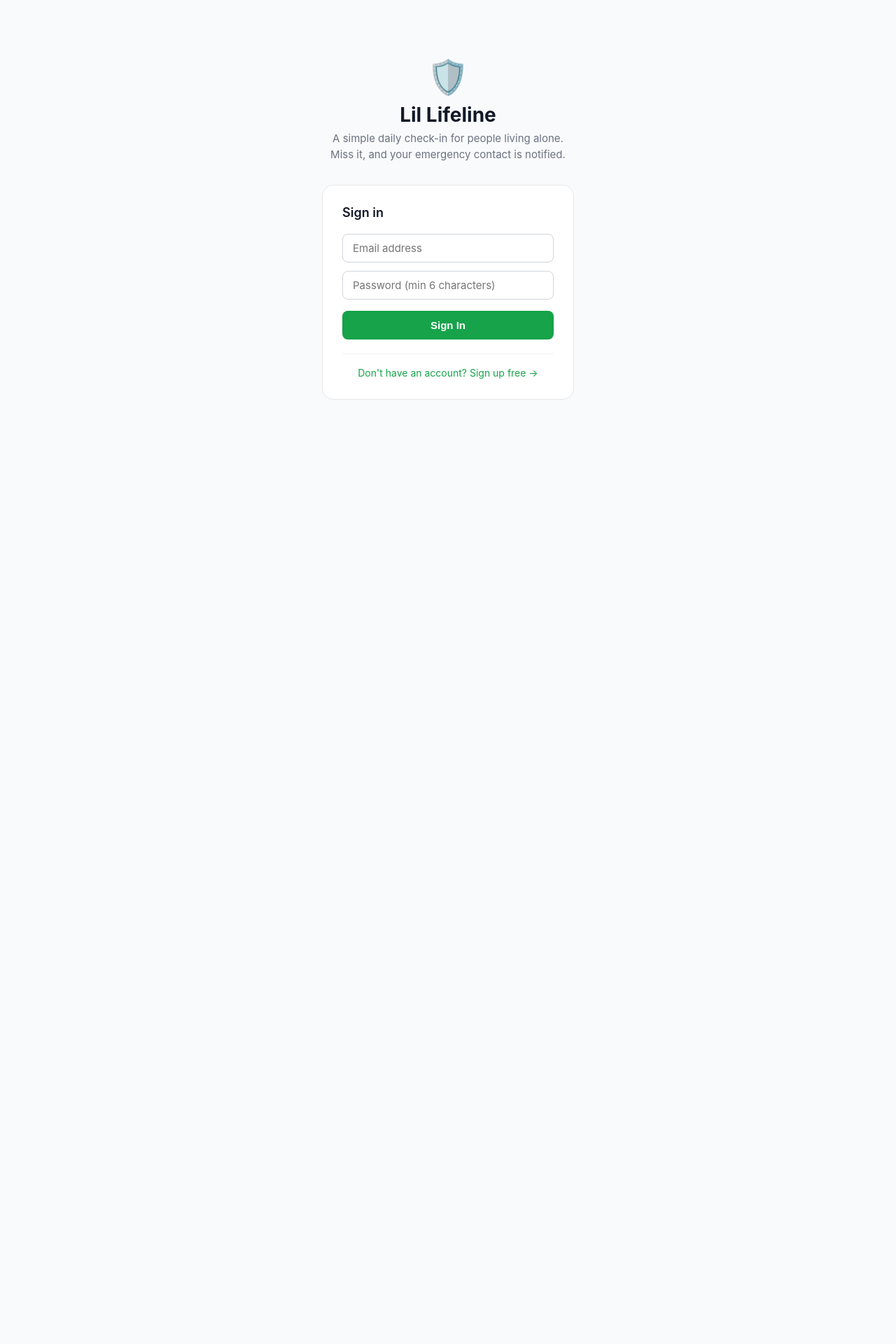
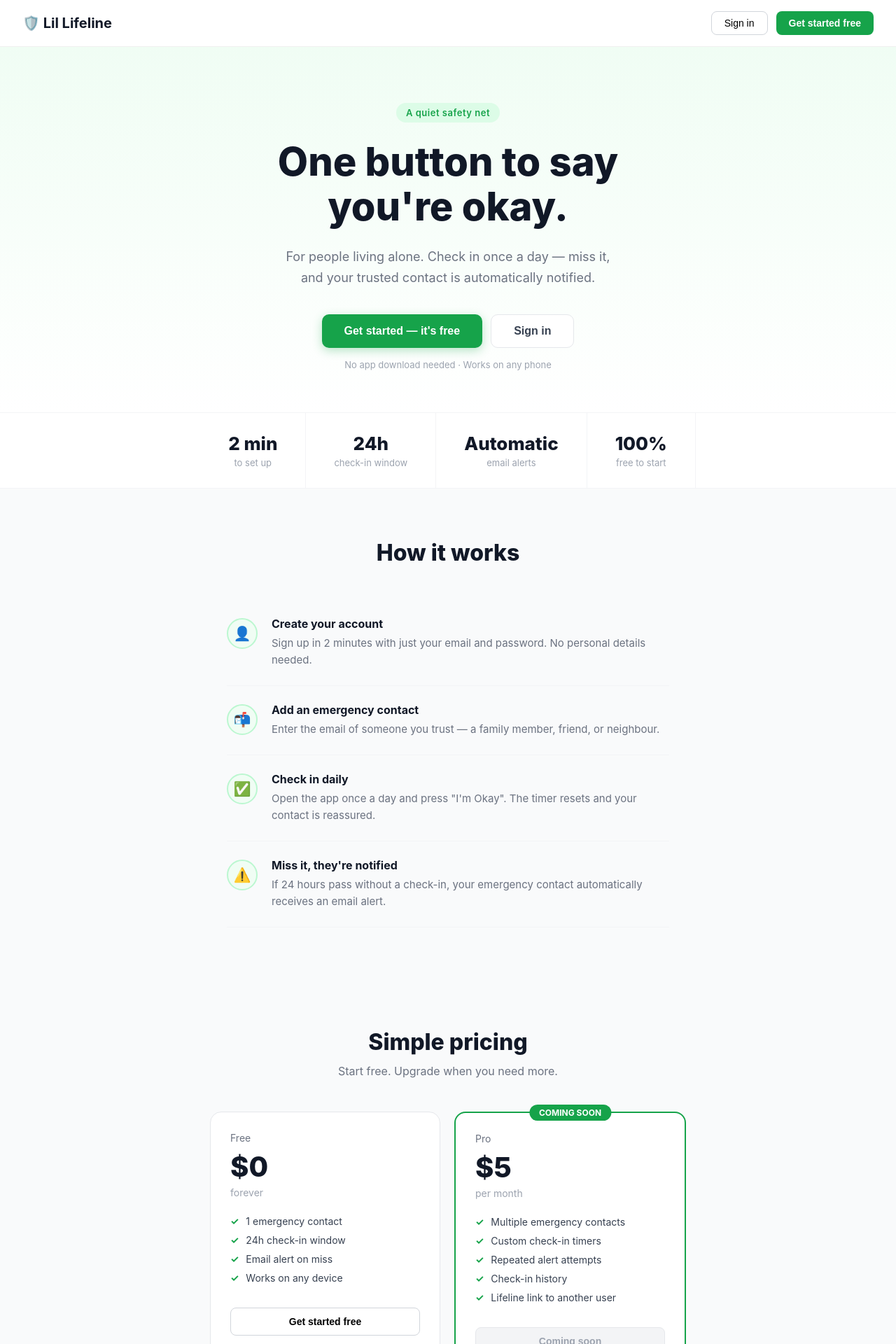
Before and after one commit to Schizophrenicheimerdinger/Lil-Lifeline, a Next.js app: page / in a window 1280 px wide. Shown: the top 1920 px of the page at 70% size. Before the commit the page ends 880 px from the top, so only its background shows below. Built offline with nearby package versions, Linux system fonts and the light colour scheme; no server answers.

Commit message:
Add landing page

```diff
--- a/app/page.tsx
+++ b/app/page.tsx
@@ -5,16 +5,16 @@ import { useRouter } from 'next/navigation'
 import { supabase } from '@/lib/supabase'
 
 export default function Home() {
+  const [showAuth, setShowAuth] = useState(false)
+  const [isSignUp, setIsSignUp] = useState(false)
   const [email, setEmail] = useState('')
   const [password, setPassword] = useState('')
-  const [isSignUp, setIsSignUp] = useState(false)
   const [loading, setLoading] = useState(false)
   const [message, setMessage] = useState('')
   const [isError, setIsError] = useState(false)
   const router = useRouter()
 
   async function handleAuth() {
-    // Basic validation
     if (!email || !password) {
       setMessage('Please enter your email and password.')
       setIsError(true)
@@ -25,13 +25,11 @@ export default function Home() {
       setIsError(true)
       return
     }
-
     setLoading(true)
     setMessage('')
     setIsError(false)
 
     if (isSignUp) {
-      // Create new account
       const { error } = await supabase.auth.signUp({ email, password })
       if (error) {
         setMessage(error.message)
@@ -42,7 +40,6 @@ export default function Home() {
         setIsSignUp(false)
       }
     } else {
-      // Sign in to existing account
       const { error } = await supabase.auth.signInWithPassword({ email, password })
       if (error) {
         setMessage(error.message)
@@ -51,119 +48,252 @@ export default function Home() {
         router.push('/dashboard')
       }
     }
-
     setLoading(false)
   }
 
-  // Allow pressing Enter to submit
-  function handleKeyDown(e: React.KeyboardEvent) {
-    if (e.key === 'Enter') handleAuth()
-  }
+  return (
+    <main style={{ fontFamily: '-apple-system, BlinkMacSystemFont, "Segoe UI", sans-serif' }}>
 
-  return (
-    <main style={{
-      maxWidth: 400,
-      margin: '80px auto',
-      padding: '0 20px'
+      {/* NAV */}
+      <nav style={{
+        display: 'flex', justifyContent: 'space-between', alignItems: 'center',
+        padding: '16px 32px', borderBottom: '1px solid #f0f0f0',
+        background: 'white', position: 'sticky', top: 0, zIndex: 100
       }}>
-      {/* Logo / Title */}
-      <div style={{ textAlign: 'center', marginBottom: 32 }}>
-        <div style={{ fontSize: 48, marginBottom: 8 }}>🛡️</div>
-        <h1 style={{ fontSize: 28, fontWeight: 700, marginBottom: 6 }}>Lil Lifeline</h1>
-        <p style={{ color: '#6b7280', fontSize: 15, lineHeight: 1.5 }}>
-          A simple daily check-in for people living alone.<br />
-          Miss it, and your emergency contact is notified.
+        <div style={{ fontSize: 20, fontWeight: 700 }}>🛡️ Lil Lifeline</div>
+        <div style={{ display: 'flex', gap: 12 }}>
+          <button onClick={() => { setShowAuth(true); setIsSignUp(false) }} style={{
+            padding: '8px 18px', borderRadius: 8, border: '1px solid #d1d5db',
+            background: 'white', cursor: 'pointer', fontSize: 14, fontWeight: 500
+          }}>Sign in</button>
+          <button onClick={() => { setShowAuth(true); setIsSignUp(true) }} style={{
+            padding: '8px 18px', borderRadius: 8, border: 'none',
+            background: '#16a34a', color: 'white', cursor: 'pointer', fontSize: 14, fontWeight: 600
+          }}>Get started free</button>
+        </div>
+      </nav>
+
+      {/* HERO */}
+      <section style={{
+        textAlign: 'center', padding: '80px 24px 60px',
+        background: 'linear-gradient(180deg, #f0fdf4 0%, #ffffff 100%)'
+      }}>
+        <div style={{
+          display: 'inline-block', background: '#dcfce7', color: '#16a34a',
+          fontSize: 13, fontWeight: 600, padding: '6px 14px', borderRadius: 20,
+          marginBottom: 24, letterSpacing: '0.04em'
+        }}>
+          A quiet safety net
+        </div>
+        <h1 style={{
+          fontSize: 'clamp(32px, 6vw, 56px)', fontWeight: 800,
+          lineHeight: 1.15, marginBottom: 24, color: '#111827',
+          maxWidth: 700, margin: '0 auto 24px'
+        }}>
+          One button to say<br />you're okay.
+        </h1>
+        <p style={{
+          fontSize: 18, color: '#6b7280', maxWidth: 480,
+          margin: '0 auto 36px', lineHeight: 1.7
+        }}>
+          For people living alone. Check in once a day — miss it, and your trusted contact is automatically notified.
         </p>
+        <div style={{ display: 'flex', gap: 12, justifyContent: 'center', flexWrap: 'wrap' }}>
+          <button onClick={() => { setShowAuth(true); setIsSignUp(true) }} style={{
+            padding: '14px 32px', fontSize: 16, fontWeight: 700,
+            background: '#16a34a', color: 'white', border: 'none',
+            borderRadius: 10, cursor: 'pointer',
+            boxShadow: '0 4px 14px rgba(22,163,74,0.3)'
+          }}>
+            Get started — it's free
+          </button>
+          <button onClick={() => { setShowAuth(true); setIsSignUp(false) }} style={{
+            padding: '14px 32px', fontSize: 16, fontWeight: 600,
+            background: 'white', color: '#374151', border: '1px solid #e5e7eb',
+            borderRadius: 10, cursor: 'pointer'
+          }}>
+            Sign in
+          </button>
+        </div>
+        <p style={{ fontSize: 13, color: '#9ca3af', marginTop: 16 }}>
+          No app download needed · Works on any phone
+        </p>
+      </section>
+
+      {/* STATS */}
+      <section style={{
+        display: 'flex', justifyContent: 'center', gap: 0,
+        borderTop: '1px solid #f3f4f6', borderBottom: '1px solid #f3f4f6',
+        background: 'white', flexWrap: 'wrap'
+      }}>
+        {[
+          ['2 min', 'to set up'],
+          ['24h', 'check-in window'],
+          ['Automatic', 'email alerts'],
+          ['100%', 'free to start'],
+        ].map(([n, l]) => (
+          <div key={n} style={{
+            padding: '28px 40px', textAlign: 'center',
+            borderRight: '1px solid #f3f4f6'
+          }}>
+            <div style={{ fontSize: 26, fontWeight: 800, color: '#111827' }}>{n}</div>
+            <div style={{ fontSize: 13, color: '#9ca3af', marginTop: 4 }}>{l}</div>
+          </div>
+        ))}
+      </section>
+
+      {/* HOW IT WORKS */}
+      <section style={{ padding: '72px 24px', maxWidth: 680, margin: '0 auto' }}>
+        <h2 style={{ fontSize: 32, fontWeight: 800, textAlign: 'center', marginBottom: 48 }}>
+          How it works
+        </h2>
+        <div style={{ display: 'flex', flexDirection: 'column', gap: 0 }}>
+          {[
+            ['1', '👤', 'Create your account', 'Sign up in 2 minutes with just your email and password. No personal details needed.'],
+            ['2', '📬', 'Add an emergency contact', 'Enter the email of someone you trust — a family member, friend, or neighbour.'],
+            ['3', '✅', 'Check in daily', 'Open the app once a day and press "I\'m Okay". The timer resets and your contact is reassured.'],
+            ['4', '⚠️', 'Miss it, they\'re notified', 'If 24 hours pass without a check-in, your emergency contact automatically receives an email alert.'],
+          ].map(([num, emoji, title, desc]) => (
+            <div key={num} style={{ display: 'flex', gap: 20, padding: '24px 0', borderBottom: '1px solid #f3f4f6' }}>
+              <div style={{
+                width: 44, height: 44, borderRadius: '50%', background: '#f0fdf4',
+                border: '2px solid #bbf7d0', display: 'flex', alignItems: 'center',
+                justifyContent: 'center', fontSize: 20, flexShrink: 0, marginTop: 2
+              }}>{emoji}</div>
+              <div>
+                <div style={{ fontSize: 16, fontWeight: 700, marginBottom: 6, color: '#111827' }}>{title}</div>
+                <div style={{ fontSize: 15, color: '#6b7280', lineHeight: 1.6 }}>{desc}</div>
+              </div>
+            </div>
+          ))}
+        </div>
+      </section>
+
+      {/* PRICING */}
+      <section style={{ padding: '72px 24px', background: '#f9fafb' }}>
+        <h2 style={{ fontSize: 32, fontWeight: 800, textAlign: 'center', marginBottom: 12 }}>
+          Simple pricing
+        </h2>
+        <p style={{ textAlign: 'center', color: '#6b7280', marginBottom: 48, fontSize: 16 }}>
+          Start free. Upgrade when you need more.
+        </p>
+        <div style={{
+          display: 'flex', gap: 20, maxWidth: 680, margin: '0 auto',
+          flexWrap: 'wrap', justifyContent: 'center'
+        }}>
+          {/* Free */}
+          <div style={{
+            flex: 1, minWidth: 260, background: 'white', border: '1px solid #e5e7eb',
+            borderRadius: 16, padding: 28
+          }}>
+            <div style={{ fontSize: 14, color: '#6b7280', marginBottom: 8 }}>Free</div>
+            <div style={{ fontSize: 40, fontWeight: 800, marginBottom: 4 }}>$0</div>
+            <div style={{ fontSize: 14, color: '#9ca3af', marginBottom: 24 }}>forever</div>
+            {['1 emergency contact', '24h check-in window', 'Email alert on miss', 'Works on any device'].map(f => (
+              <div key={f} style={{ display: 'flex', gap: 10, marginBottom: 10, fontSize: 14, color: '#374151' }}>
+                <span style={{ color: '#16a34a', fontWeight: 700 }}>✓</span> {f}
+              </div>
+            ))}
+            <button onClick={() => { setShowAuth(true); setIsSignUp(true) }} style={{
+              width: '100%', marginTop: 24, padding: '11px', fontSize: 14, fontWeight: 600,
+              background: 'white', border: '1px solid #d1d5db', borderRadius: 8, cursor: 'pointer'
+            }}>Get started free</button>
           </div>
 
-      {/* Form card */}
+          {/* Pro */}
           <div style={{
-        background: 'white',
-        border: '1px solid #e5e7eb',
-        borderRadius: 16,
-        padding: 28
+            flex: 1, minWidth: 260, background: 'white', border: '2px solid #16a34a',
+            borderRadius: 16, padding: 28, position: 'relative'
           }}>
-        <h2 style={{ fontSize: 18, fontWeight: 600, marginBottom: 20 }}>
-          {isSignUp ? 'Create your account' : 'Sign in'}
+            <div style={{
+              position: 'absolute', top: -12, left: '50%', transform: 'translateX(-50%)',
+              background: '#16a34a', color: 'white', fontSize: 12, fontWeight: 700,
+              padding: '4px 14px', borderRadius: 20
+            }}>COMING SOON</div>
+            <div style={{ fontSize: 14, color: '#6b7280', marginBottom: 8 }}>Pro</div>
+            <div style={{ fontSize: 40, fontWeight: 800, marginBottom: 4 }}>$5</div>
+            <div style={{ fontSize: 14, color: '#9ca3af', marginBottom: 24 }}>per month</div>
+            {['Multiple emergency contacts', 'Custom check-in timers', 'Repeated alert attempts', 'Check-in history', 'Lifeline link to another user'].map(f => (
+              <div key={f} style={{ display: 'flex', gap: 10, marginBottom: 10, fontSize: 14, color: '#374151' }}>
+                <span style={{ color: '#16a34a', fontWeight: 700 }}>✓</span> {f}
+              </div>
+            ))}
+            <button disabled style={{
+              width: '100%', marginTop: 24, padding: '11px', fontSize: 14, fontWeight: 600,
+              background: '#f3f4f6', border: '1px solid #e5e7eb', borderRadius: 8,
+              cursor: 'not-allowed', color: '#9ca3af'
+            }}>Coming soon</button>
+          </div>
+        </div>
+      </section>
+
+      {/* FOOTER */}
+      <footer style={{
+        textAlign: 'center', padding: '32px 24px',
+        fontSize: 13, color: '#9ca3af', borderTop: '1px solid #f3f4f6'
+      }}>
+        🛡️ Lil Lifeline — a simple safety net for people living alone.
+      </footer>
+
+      {/* AUTH MODAL */}
+      {showAuth && (
+        <div style={{
+          position: 'fixed', inset: 0, background: 'rgba(0,0,0,0.5)',
+          display: 'flex', alignItems: 'center', justifyContent: 'center',
+          zIndex: 1000, padding: 20
+        }} onClick={e => { if (e.target === e.currentTarget) setShowAuth(false) }}>
+          <div style={{
+            background: 'white', borderRadius: 16, padding: 32,
+            width: '100%', maxWidth: 400
+          }}>
+            <h2 style={{ fontSize: 20, fontWeight: 700, marginBottom: 6 }}>
+              {isSignUp ? 'Create your account' : 'Welcome back'}
             </h2>
-
-        <div style={{ display: 'flex', flexDirection: 'column', gap: 12 }}>
-          <input
-            type="email"
-            placeholder="Email address"
-            value={email}
+            <p style={{ fontSize: 14, color: '#6b7280', marginBottom: 20 }}>
+              {isSignUp ? 'Takes about 2 minutes.' : 'Sign in to your account.'}
+            </p>
+            <div style={{ display: 'flex', flexDirection: 'column', gap: 10 }}>
+              <input type="email" placeholder="Email address" value={email}
                 onChange={e => setEmail(e.target.value)}
-            onKeyDown={handleKeyDown}
-            autoComplete="email"
-          />
-          <input
-            type="password"
-            placeholder="Password (min 6 characters)"
-            value={password}
+                onKeyDown={e => e.key === 'Enter' && handleAuth()}
+                style={{
+                  padding: '10px 14px', fontSize: 15, border: '1px solid #d1d5db',
+                  borderRadius: 8, outline: 'none', fontFamily: 'inherit'
+                }} />
+              <input type="password" placeholder="Password (min 6 characters)" value={password}
                 onChange={e => setPassword(e.target.value)}
-            onKeyDown={handleKeyDown}
-            autoComplete={isSignUp ? 'new-password' : 'current-password'}
-          />
-
-          <button
-            onClick={handleAuth}
-            disabled={loading}
+                onKeyDown={e => e.key === 'Enter' && handleAuth()}
                 style={{
-              padding: '12px 16px',
-              fontSize: 15,
-              fontWeight: 600,
-              background: loading ? '#86efac' : '#16a34a',
-              color: 'white',
-              border: 'none',
-              borderRadius: 8,
-              cursor: loading ? 'not-allowed' : 'pointer',
-              transition: 'background 0.2s',
+                  padding: '10px 14px', fontSize: 15, border: '1px solid #d1d5db',
+                  borderRadius: 8, outline: 'none', fontFamily: 'inherit'
+                }} />
+              <button onClick={handleAuth} disabled={loading} style={{
+                padding: '12px', fontSize: 15, fontWeight: 700,
+                background: loading ? '#86efac' : '#16a34a', color: 'white',
+                border: 'none', borderRadius: 8, cursor: loading ? 'not-allowed' : 'pointer',
                 marginTop: 4
-            }}
-          >
+              }}>
                 {loading ? 'Please wait...' : isSignUp ? 'Create Account' : 'Sign In'}
               </button>
-
               {message && (
                 <p style={{
-              fontSize: 14,
-              textAlign: 'center',
+                  fontSize: 13, textAlign: 'center', padding: 8, borderRadius: 6,
                   color: isError ? '#dc2626' : '#16a34a',
-              padding: '8px',
-              background: isError ? '#fef2f2' : '#f0fdf4',
-              borderRadius: 6
-            }}>
-              {message}
-            </p>
+                  background: isError ? '#fef2f2' : '#f0fdf4'
+                }}>{message}</p>
               )}
             </div>
-
-        <div style={{
-          marginTop: 20,
-          paddingTop: 16,
-          borderTop: '1px solid #f3f4f6',
-          textAlign: 'center'
+            <div style={{ marginTop: 16, textAlign: 'center' }}>
+              <button onClick={() => { setIsSignUp(!isSignUp); setMessage('') }} style={{
+                background: 'none', border: 'none', cursor: 'pointer',
+                color: '#16a34a', fontSize: 14, fontFamily: 'inherit'
               }}>
-          <button
-            onClick={() => {
-              setIsSignUp(!isSignUp)
-              setMessage('')
-            }}
-            style={{
-              background: 'none',
-              border: 'none',
-              cursor: 'pointer',
-              color: '#16a34a',
-              fontSize: 14,
-              fontFamily: 'inherit'
-            }}
-          >
-            {isSignUp
-              ? 'Already have an account? Sign in →'
-              : "Don't have an account? Sign up free →"}
+                {isSignUp ? 'Already have an account? Sign in →' : "Don't have an account? Sign up free →"}
               </button>
             </div>
           </div>
+        </div>
+      )}
     </main>
   )
 }
```
Lines whose indentation alone changed are shown as unchanged.
